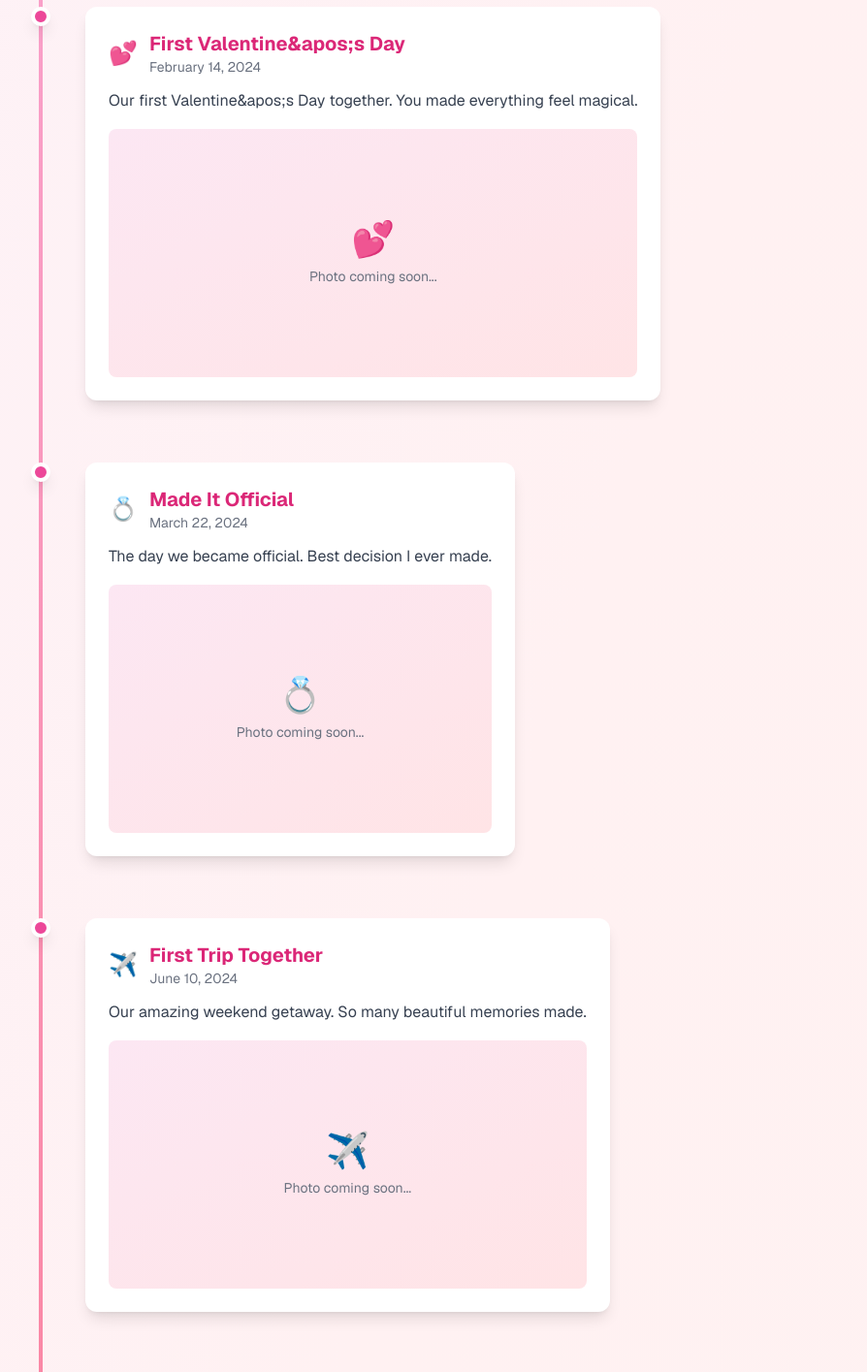
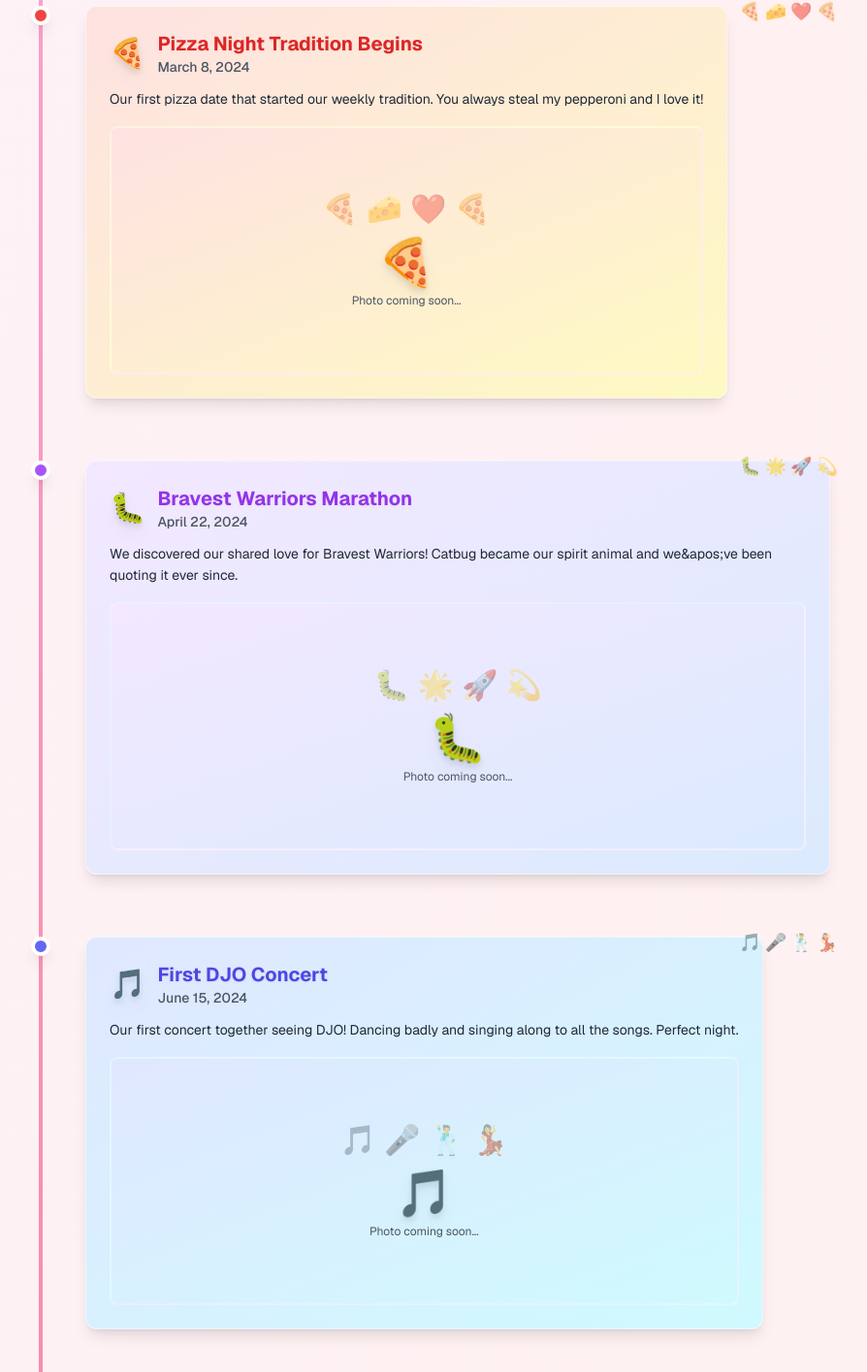
Before and after one commit to mcPrefect/michaelcronin.ie, a Next.js app in the folder michaelcronin-site/: page /anniversary in a window 1280 px wide. Shown: the part 855-2270 px from the top of the page at 97% size, without its empty margins (208-1102 px from the left). Built offline with nearby package versions, Linux system fonts and the light colour scheme.

Commit message:
added themed timeline

```diff
--- a/michaelcronin-site/app/anniversary/page.js
+++ b/michaelcronin-site/app/anniversary/page.js
@@ -11,49 +11,96 @@
       title: "Our First Date",
       description: "We met for coffee and talked for hours. I knew there was something special about you.",
       image: "/anniversary/first-date.jpg",
-      emoji: "☕"
+      emoji: "☕",
+      theme: "coffee",
+      bgGradient: "from-amber-100 to-orange-100 dark:from-amber-900 dark:to-orange-900",
+      dotColor: "bg-amber-500",
+      titleColor: "text-amber-600 dark:text-amber-400",
+      icons: ["☕", "💬", "✨"]
     },
     {
-      date: "February 14, 2024",
-      title: "First Valentine&apos;s Day",
-      description: "Our first Valentine&apos;s Day together. You made everything feel magical.",
-      image: "/anniversary/valentines.jpg",
-      emoji: "💕"
+      date: "March 8, 2024",
+      title: "Pizza Night Tradition Begins",
+      description: "Our first pizza date that started our weekly tradition. You always steal my pepperoni and I love it!",
+      image: "/anniversary/pizza.jpg",
+      emoji: "🍕",
+      theme: "pizza",
+      bgGradient: "from-red-100 to-yellow-100 dark:from-red-900 dark:to-yellow-900",
+      dotColor: "bg-red-500",
+      titleColor: "text-red-600 dark:text-red-400",
+      icons: ["🍕", "🧀", "❤️", "🍕"]
     },
     {
-      date: "March 22, 2024",
-      title: "Made It Official",
-      description: "The day we became official. Best decision I ever made.",
-      image: "/anniversary/official.jpg",
-      emoji: "💍"
+      date: "April 22, 2024",
+      title: "Bravest Warriors Marathon",
+      description: "We discovered our shared love for Bravest Warriors! Catbug became our spirit animal and we&apos;ve been quoting it ever since.",
+      image: "/anniversary/bravest-warriors.jpg",
+      emoji: "🐛",
+      theme: "bravest-warriors",
+      bgGradient: "from-purple-100 to-blue-100 dark:from-purple-900 dark:to-blue-900",
+      dotColor: "bg-purple-500",
+      titleColor: "text-purple-600 dark:text-purple-400",
+      icons: ["🐛", "🌟", "🚀", "💫"]
     },
     {
-      date: "June 10, 2024",
-      title: "First Trip Together",
-      description: "Our amazing weekend getaway. So many beautiful memories made.",
-      image: "/anniversary/trip.jpg",
-      emoji: "✈️"
+      date: "June 15, 2024",
+      title: "First DJO Concert",
+      description: "Our first concert together seeing DJO! Dancing badly and singing along to all the songs. Perfect night.",
+      image: "/anniversary/djo.jpg",
+      emoji: "🎵",
+      theme: "djo",
+      bgGradient: "from-indigo-100 to-cyan-100 dark:from-indigo-900 dark:to-cyan-900",
+      dotColor: "bg-indigo-500",
+      titleColor: "text-indigo-600 dark:text-indigo-400",
+      icons: ["🎵", "🎤", "🕺", "💃"]
     },
     {
-      date: "August 5, 2024",
-      title: "Meeting the Families",
-      description: "The day our families met. Everyone loves you as much as I do.",
-      image: "/anniversary/families.jpg",
-      emoji: "👨‍👩‍👧‍👦"
+      date: "August 20, 2024",
+      title: "Made It Official",
+      description: "The day we became official. Best decision I ever made. You said yes and my heart exploded!",
+      image: "/anniversary/official.jpg",
+      emoji: "💍",
+      theme: "official",
+      bgGradient: "from-pink-100 to-rose-100 dark:from-pink-900 dark:to-rose-900",
+      dotColor: "bg-pink-500",
+      titleColor: "text-pink-600 dark:text-pink-400",
+      icons: ["💍", "💕", "🥰", "✨"]
+    },
+    {
+      date: "October 31, 2024",
+      title: "Halloween Shenanigans",
+      description: "Our first Halloween together! You looked incredible in your costume and we ate way too much candy.",
+      image: "/anniversary/halloween.jpg",
+      emoji: "🎃",
+      theme: "halloween",
+      bgGradient: "from-orange-100 to-purple-100 dark:from-orange-900 dark:to-purple-900",
+      dotColor: "bg-orange-500",
+      titleColor: "text-orange-600 dark:text-orange-400",
+      icons: ["🎃", "👻", "🍭", "🧙‍♀️"]
     },
     {
       date: "December 25, 2024",
       title: "First Christmas Together",
-      description: "Our first Christmas as a couple. The most wonderful time of the year became even better.",
+      description: "Our first Christmas as a couple. The most wonderful time of the year became even better with you.",
       image: "/anniversary/christmas.jpg",
-      emoji: "🎄"
+      emoji: "🎄",
+      theme: "christmas",
+      bgGradient: "from-green-100 to-red-100 dark:from-green-900 dark:to-red-900",
+      dotColor: "bg-green-500",
+      titleColor: "text-green-600 dark:text-green-400",
+      icons: ["🎄", "🎁", "❄️", "⭐"]
     },
     {
       date: "January 15, 2025",
       title: "One Year Anniversary",
       description: "365 days of love, laughter, and endless joy. Here&apos;s to forever with you, Yasmin. ❤️",
       image: "/anniversary/one-year.jpg",
-      emoji: "🥂"
+      emoji: "🥂",
+      theme: "anniversary",
+      bgGradient: "from-gold-100 to-yellow-100 dark:from-yellow-900 dark:to-amber-900",
+      dotColor: "bg-yellow-500",
+      titleColor: "text-yellow-600 dark:text-yellow-400",
+      icons: ["🥂", "💖", "🌟", "♾️"]
     }
   ];
 
@@ -88,27 +135,46 @@
           {timelineEvents.map((event, index) => (
             <div key={index} className="relative flex items-start mb-16 last:mb-0">
               {/* Timeline dot */}
-              <div className="absolute left-6 w-5 h-5 bg-pink-500 rounded-full border-4 border-white dark:border-zinc-900 shadow-lg z-10"></div>
+              <div className={`absolute left-6 w-5 h-5 ${event.dotColor} rounded-full border-4 border-white dark:border-zinc-900 shadow-lg z-10`}></div>
 
               {/* Content */}
-              <div className="ml-20 bg-white dark:bg-zinc-800 rounded-xl shadow-lg p-6 hover:shadow-xl transition-shadow duration-300">
+              <div className={`ml-20 bg-gradient-to-br ${event.bgGradient} rounded-xl shadow-lg p-6 hover:shadow-xl transition-all duration-300 hover:scale-[1.02] border border-white/50 dark:border-zinc-700/50`}>
+
+                {/* Floating themed icons */}
+                <div className="absolute -top-2 -right-2 flex space-x-1">
+                  {event.icons.map((icon, idx) => (
+                    <span
+                      key={idx}
+                      className="text-lg opacity-60 hover:opacity-100 transition-opacity animate-pulse"
+                      style={{ animationDelay: `${idx * 0.5}s` }}
+                    >
+                      {icon}
+                    </span>
+                  ))}
+                </div>
+
                 <div className="flex items-center mb-3">
-                  <span className="text-2xl mr-3">{event.emoji}</span>
+                  <span className="text-3xl mr-3 drop-shadow-lg">{event.emoji}</span>
                   <div>
-                    <h3 className="text-xl font-bold text-pink-600 dark:text-pink-400">{event.title}</h3>
-                    <p className="text-sm text-gray-500 dark:text-gray-400">{event.date}</p>
+                    <h3 className={`text-xl font-bold ${event.titleColor} drop-shadow-sm`}>{event.title}</h3>
+                    <p className="text-sm text-gray-600 dark:text-gray-300 font-medium">{event.date}</p>
                   </div>
                 </div>
 
-                <p className="text-gray-700 dark:text-gray-300 leading-relaxed mb-4">
+                <p className="text-gray-800 dark:text-gray-200 leading-relaxed mb-4 text-sm">
                   {event.description}
                 </p>
 
-                {/* Placeholder for image */}
-                <div className="w-full h-64 bg-gradient-to-br from-pink-100 to-rose-100 dark:from-zinc-700 dark:to-zinc-600 rounded-lg flex items-center justify-center">
-                  <div className="text-center text-gray-500 dark:text-gray-400">
-                    <div className="text-4xl mb-2">{event.emoji}</div>
-                    <p className="text-sm">Photo coming soon...</p>
+                {/* Themed placeholder for image */}
+                <div className={`w-full h-64 bg-gradient-to-br ${event.bgGradient} rounded-lg flex items-center justify-center border-2 border-white/30 dark:border-zinc-600/30`}>
+                  <div className="text-center">
+                    <div className="flex justify-center space-x-2 mb-3">
+                      {event.icons.map((icon, idx) => (
+                        <span key={idx} className="text-3xl opacity-40">{icon}</span>
+                      ))}
+                    </div>
+                    <div className="text-5xl mb-2 drop-shadow-lg">{event.emoji}</div>
+                    <p className="text-xs text-gray-600 dark:text-gray-400">Photo coming soon...</p>
                   </div>
                 </div>
               </div>
```
